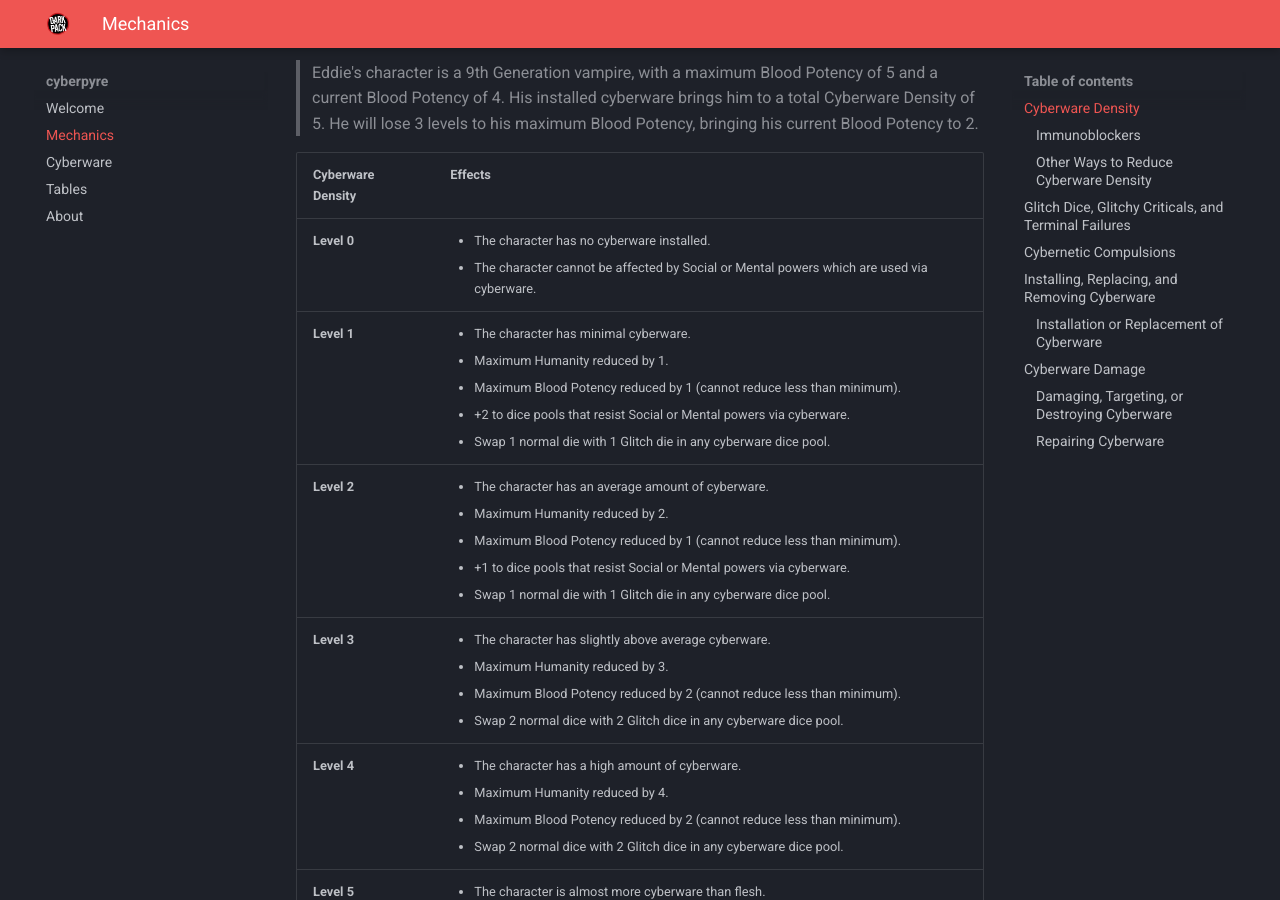
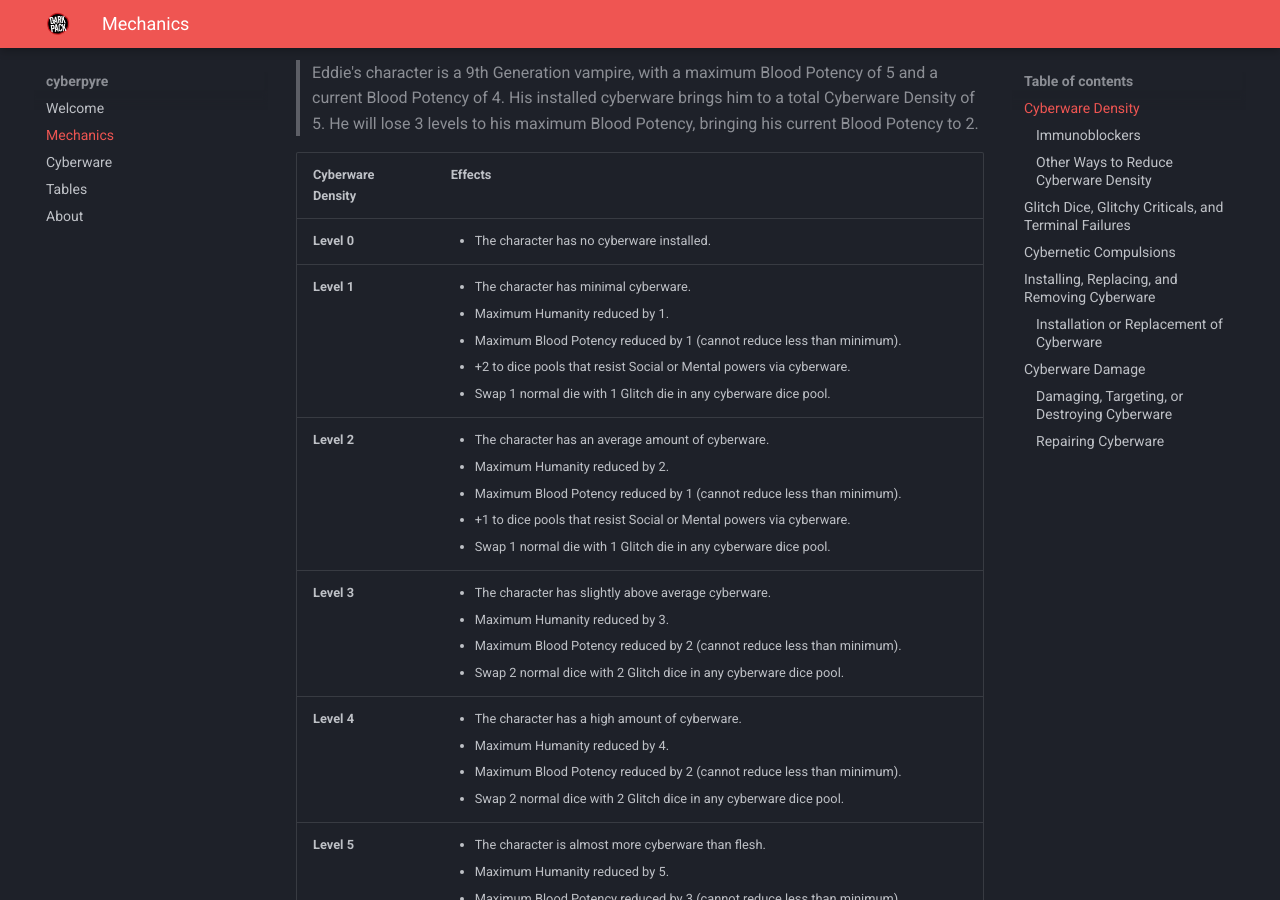
Before and after one commit to cyberpyre-dev/cyberpyre-mkdocs, an MkDocs documentation site: the page built from docs/mechanics.md, in a window 1280 px wide and 900 px high, scrolled down 686 px. Built offline with MkDocs 1.6.1 and Material for MkDocs 9.7.7, drawn with Linux system fonts in a browser that asks for light colours.

Commit message:
Updated tables

```diff
--- a/docs/mechanics.md
+++ b/docs/mechanics.md
@@ -40,7 +40,7 @@ Attribute rolls, Operating System power rolls, and any other roll which utilize
 
 If a character rolls a critical success and one of the 10s lands on a Glitch die, that is considered a **Glitchy Critical**.  The character still succeeds in their action, but they do so at a cost - focused solely on achieving their goal, they may think themselves transhuman (or subhuman) and lose any concern for collateral damage or for the well-being of those around them. The character could begin to disassociate, and watch their body perform actions they’re barely cognizant of making.  Storytellers are encouraged to be creative here, but ultimately the message to your players is: *"You achieve your goal, but at what cost?"*
 
-If a character fails a dice roll which resulted in at least one 1 on a Glitch die, that is considered a *Terminal Failure.* The character fails their action catastrophically, in an incredibly obvious way. Terminal Failures often have lasting consequences, and can result in a cyberpsychotic episode or in a Cybernetic Compulsion as the character becomes acutely aware of (or beholden to) the cybernetics in their body.
+If a character fails a dice roll which resulted in at least one 1 on a Glitch die, that is considered a **Terminal Failure.** The character fails their action catastrophically, in an incredibly obvious way. Terminal Failures often have lasting consequences, and can result in a cyberpsychotic episode or in a Cybernetic Compulsion as the character becomes acutely aware of (or beholden to) the cybernetics in their body.
 
 For vampires, **any Glitch Dice in their dice pool are assumed to be both Hunger Dice AND Glitch Dice simultaneously.**  First swap Glitch dice for normal dice, subtract the number of Glitch dice added from the Hunger dice to be added, then swap the remaining Hunger dice with normal dice as usual.  The Storyteller should be sure to describe a Glitchy Critical as if the vampire also rolled a Messy Critical (see **Vampire: the Masquerade: 5th Ed Corebook**, p.___).
 
--- a/docs/tables.md
+++ b/docs/tables.md
@@ -1,11 +1,9 @@
-<!-- Should I abstract one more layer here?
-Would be helpful to only include finished ones, could have WIP ones elsewhere in a higher dir -->
 # Tables
 ## Cyberware Density
 <!-- begin:cyberware-density-table -->
 | Cyberware Density | Effects |
 |------------------------|--------|
-| **Level 0** | <ul><li>The character has no cyberware installed.</li><li>The character cannot be affected by Social or Mental powers which are used via cyberware.</li></ul> |
+| **Level 0** | <ul><li>The character has no cyberware installed.</li></ul> |
 | **Level 1** | <ul><li>The character has minimal cyberware.</li><li>Maximum Humanity reduced by 1.</li><li>Maximum Blood Potency reduced by 1 (cannot reduce less than minimum).</li><li>+2 to dice pools that resist Social or Mental powers via cyberware.</li><li>Swap 1 normal die with 1 Glitch die in any cyberware dice pool.</li></ul> |
 | **Level 2** | <ul><li>The character has an average amount of cyberware.</li><li>Maximum Humanity reduced by 2.</li><li>Maximum Blood Potency reduced by 1 (cannot reduce less than minimum).</li><li>+1 to dice pools that resist Social or Mental powers via cyberware.</li><li>Swap 1 normal die with 1 Glitch die in any cyberware dice pool.</li></ul> |
 | **Level 3** | <ul><li>The character has slightly above average cyberware.</li><li>Maximum Humanity reduced by 3.</li><li>Maximum Blood Potency reduced by 2 (cannot reduce less than minimum).</li><li>Swap 2 normal dice with 2 Glitch dice in any cyberware dice pool.</li></ul> |
@@ -109,7 +107,7 @@ Would be helpful to only include finished ones, could have WIP ones elsewhere in
 ## Custom Augmentations
 <!-- begin:custom-augmentations-table -->
 | Custom Augmentation | Example Description | Cyberware Density |
-|------------|----------|--------------------|
+|---------------------|---------------------|-------------------|
 | Weak or niche | A +2 bonus to resist social engineering, digital illusions, or AR manipulation. | +1 |
 | Useful but unremarkable | A +2 bonus to the character's dice pool when bypassing electronic locks. | +2 |
 | Strong | Once per session, the character may reduce the difficulty of a non-combat Strength test to 1, as long as that test would not result in dealing damage to another character. | +3 |
```
Also changed, not shown: docs/about.md (+1 -0 lines).
